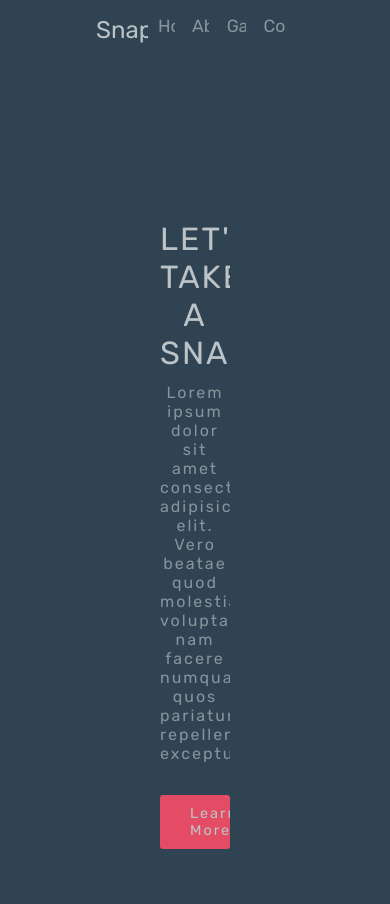
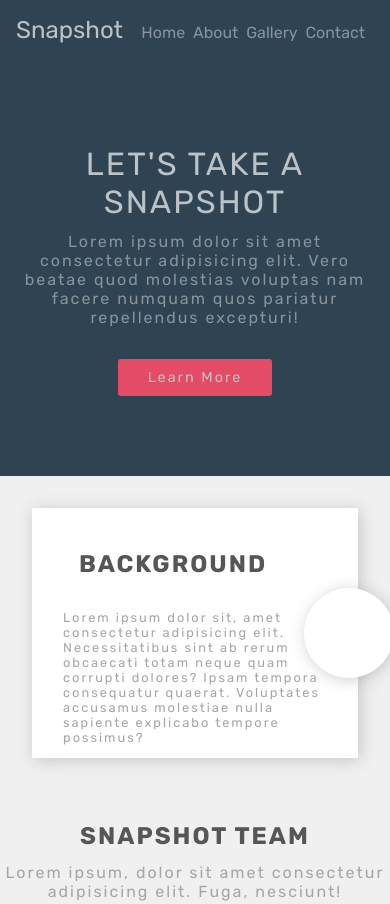
Before and after one commit to Marienoir/Alpha-foods, a plain HTML site: page zuri-responsive-design-starter/index.html in a window 390 px wide. Shown: the top 904 px of the page. Drawn offline with Linux system fonts and the light colour scheme.

Commit message:
added responsiveness to the website

```diff
--- a/zuri-responsive-design-starter/styles.css
+++ b/zuri-responsive-design-starter/styles.css
@@ -348,26 +348,20 @@ div.footer h6 {
 }
 
 /* MEDIA QUERIES
-for Tablets */
-@media screen and (max-width: 768px){
-
-}
-
-/* MEDIA QUERIES
 for smaller devices like phones */
-@media screen and (max-width: 360px){
+@media screen and (max-width: 425px){
     div.nav-bar {
-        display: block;
-        padding: 1rem 2rem;
+        display: flex;
+        padding: 1rem 1rem;
         width: 100vw;
         background: #304353;
     }
     ul.nav-links {
-        display: block;
-        margin-top: 10px;
+        padding: 5px;
     }
     ul li {
-        margin: 10px 0;
+        margin: 2px 2px;
+        font-size: 1rem;
     }
     div.hero-section {
         padding: 5rem 1rem;
@@ -377,7 +371,7 @@ for smaller devices like phones */
     }
     div.background {
         padding: 10px 15px;
-        height: 300px;
+        height: 250px;
     }
     div.background h4 {
         font-size: 1.5rem;
@@ -386,9 +380,9 @@ for smaller devices like phones */
         padding-left: 1rem;
     }
     div.hero-background-pos {
-        left: 70%;
-        height: 100px;
-        width: 100px;
+        left: 78%;
+        height: 90px;
+        width: 90px;
     }
     div.snapshot-box {
         padding: 2rem 1rem;
```
